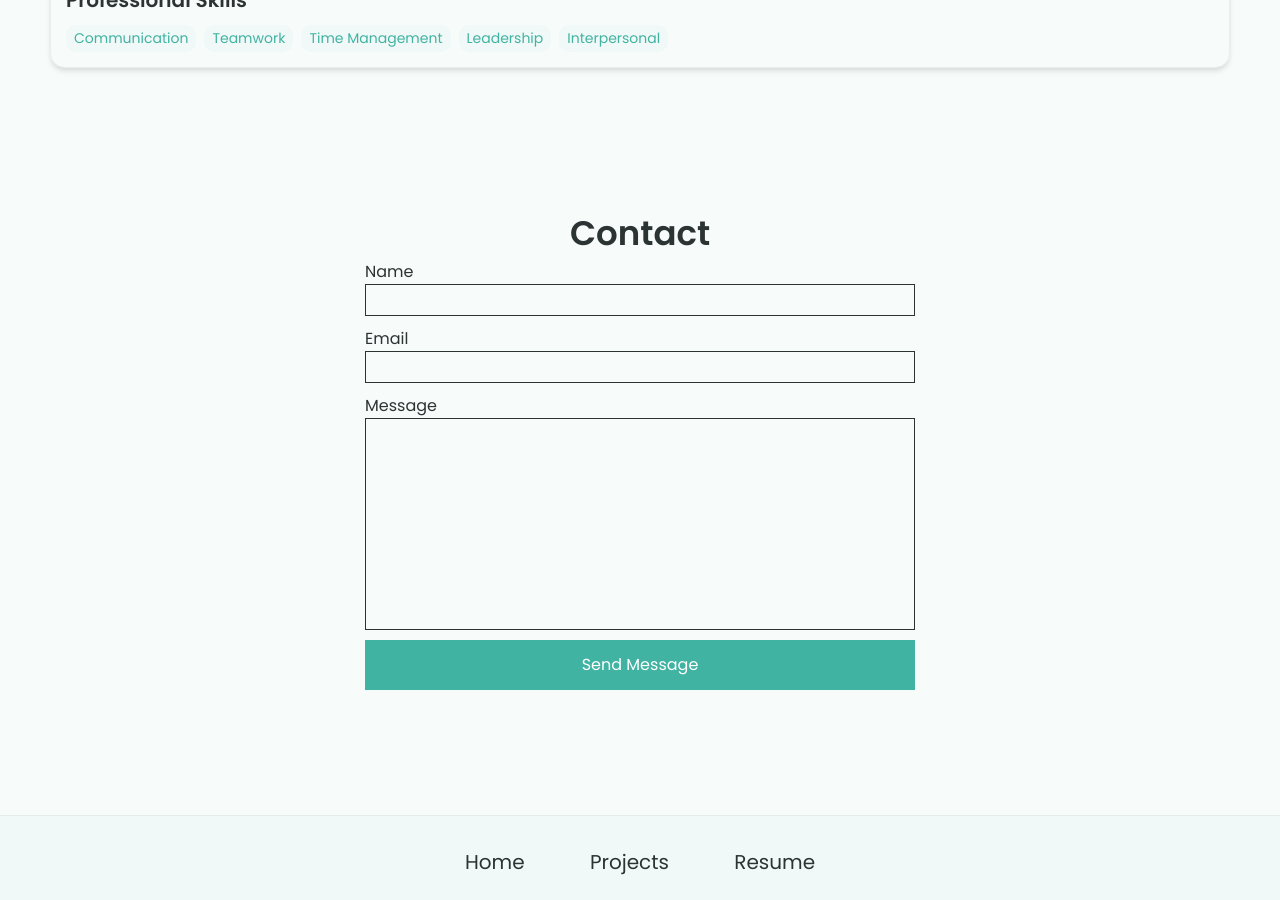
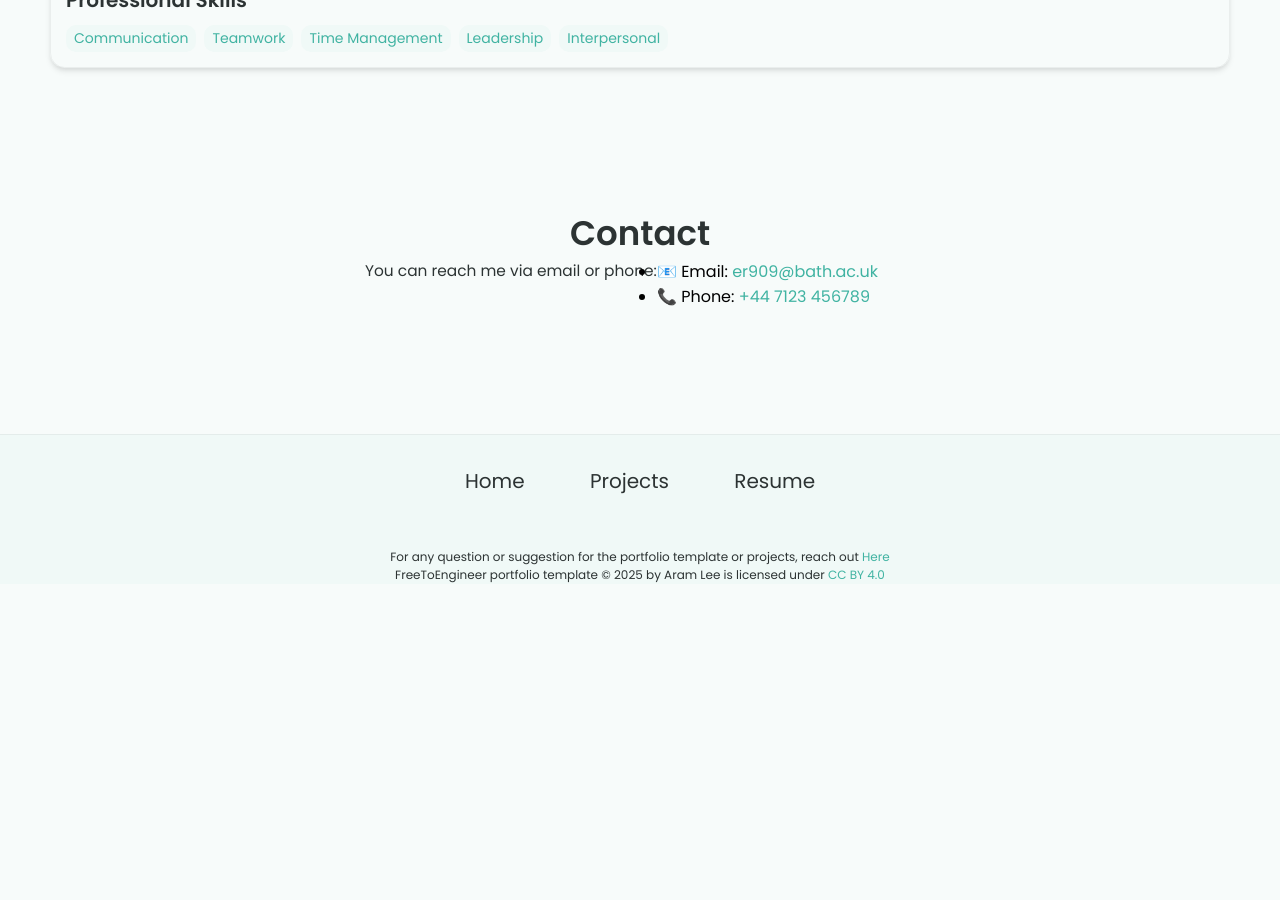
Before and after one commit to elliotroutier/elliot_portfolio, a Jekyll site: the page built from index.html, in a window 1280 px wide and 900 px high, scrolled down 3919 px. Built offline with Jekyll 4.4.1, drawn with Linux system fonts in a browser that asks for light colours; after the commit the page ends 4503 px from its top, so only the background shows below that.

Commit message:
Update contact.html

```diff
--- a/_includes/contact.html
+++ b/_includes/contact.html
@@ -1,20 +1,13 @@
-<!-- SECTION 4: Contact-->
-<section id="contact" class= "contact-section">
-    <h2>Contact</h2>
+<!-- SECTION 4: Contact -->
+<section id="contact" class="contact-section">
+  <h2>Contact</h2>
 
-    <div class="group">
+  <div class="group">
+    <p>You can reach me via email or phone:</p>
 
-        <form action="https://formspree.io/f/{{site.formspree-key}}" method="POST">
-            <label for="name">Name</label>
-            <input type="text" id="name">
-
-            <label for="email">Email</label>
-            <input type="email" id="email" name="email">
-
-            <label for="message">Message</label>
-            <textarea id="message" cols = "30" rows="10" name="message"></textarea>
-
-            <button type="submit">Send Message</button>
-        </form>
-    </div>
-  </section>
+    <ul>
+      <li>📧 Email: <a href="mailto:er909@bath.ac.uk">er909@bath.ac.uk</a></li>
+      <li>📞 Phone: <a href="tel:+447123456789">+44 7123 456789</a></li>
+    </ul>
+  </div>
+</section>
```
